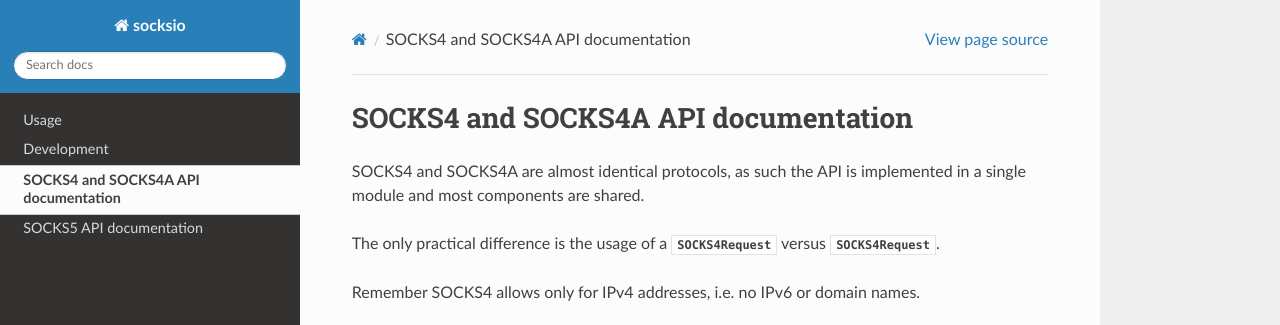
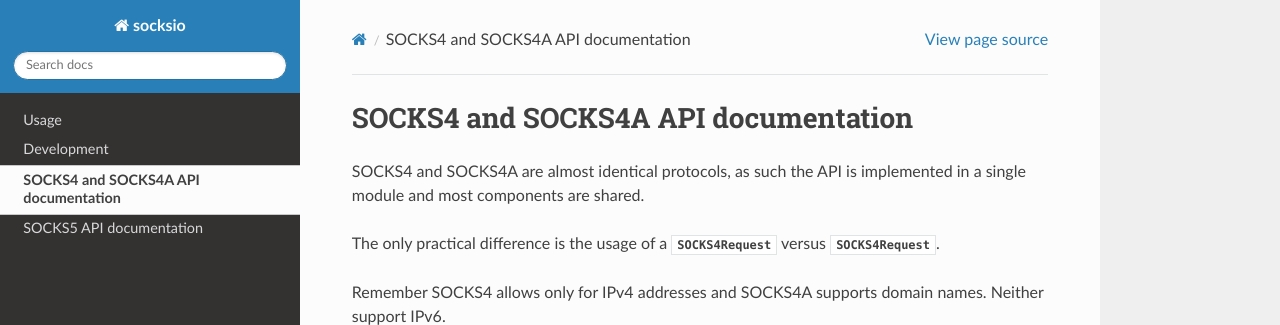
Before and after one commit to sethmlarson/socksio, a Sphinx documentation site: the page built from docs/source/api_socks4.rst, in a window 1280 px wide, cut to the strip 0-325 px from the top of the page. Built offline with Sphinx 7.4.7 and the Read the Docs theme 2.0.0, drawn with Linux system fonts in a browser that asks for light colours.

Commit message:
Amend note about SOCKS4 and SOCKS4A

```diff
--- a/docs/source/api_socks4.rst
+++ b/docs/source/api_socks4.rst
@@ -11,7 +11,8 @@ in a single module and most components are shared.
 The only practical difference is the usage of a :class:`SOCKS4Request` versus
 :class:`SOCKS4Request`.
 
-Remember SOCKS4 allows only for IPv4 addresses, i.e. no IPv6 or domain names.
+Remember SOCKS4 allows only for IPv4 addresses and SOCKS4A supports domain names.
+Neither support IPv6.
 
 .. automodule:: socksio.socks4
    :members:
```
